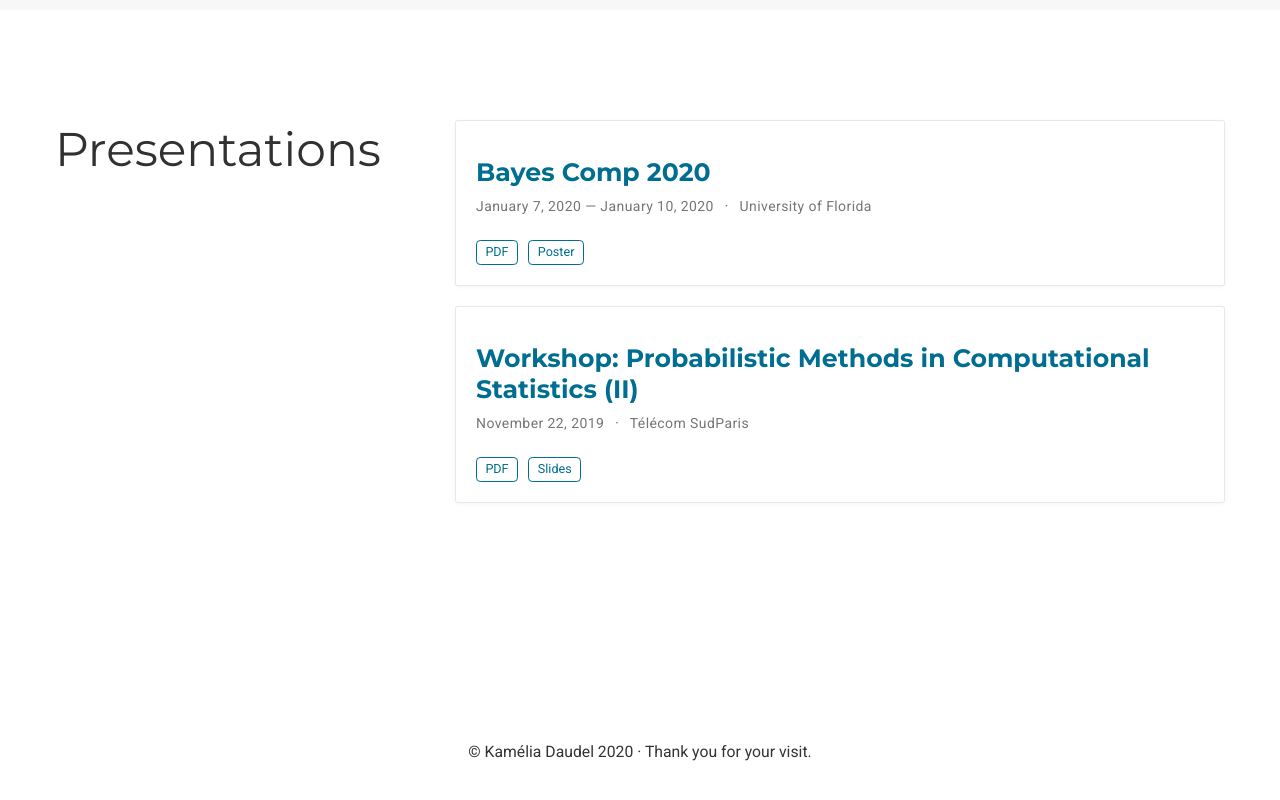
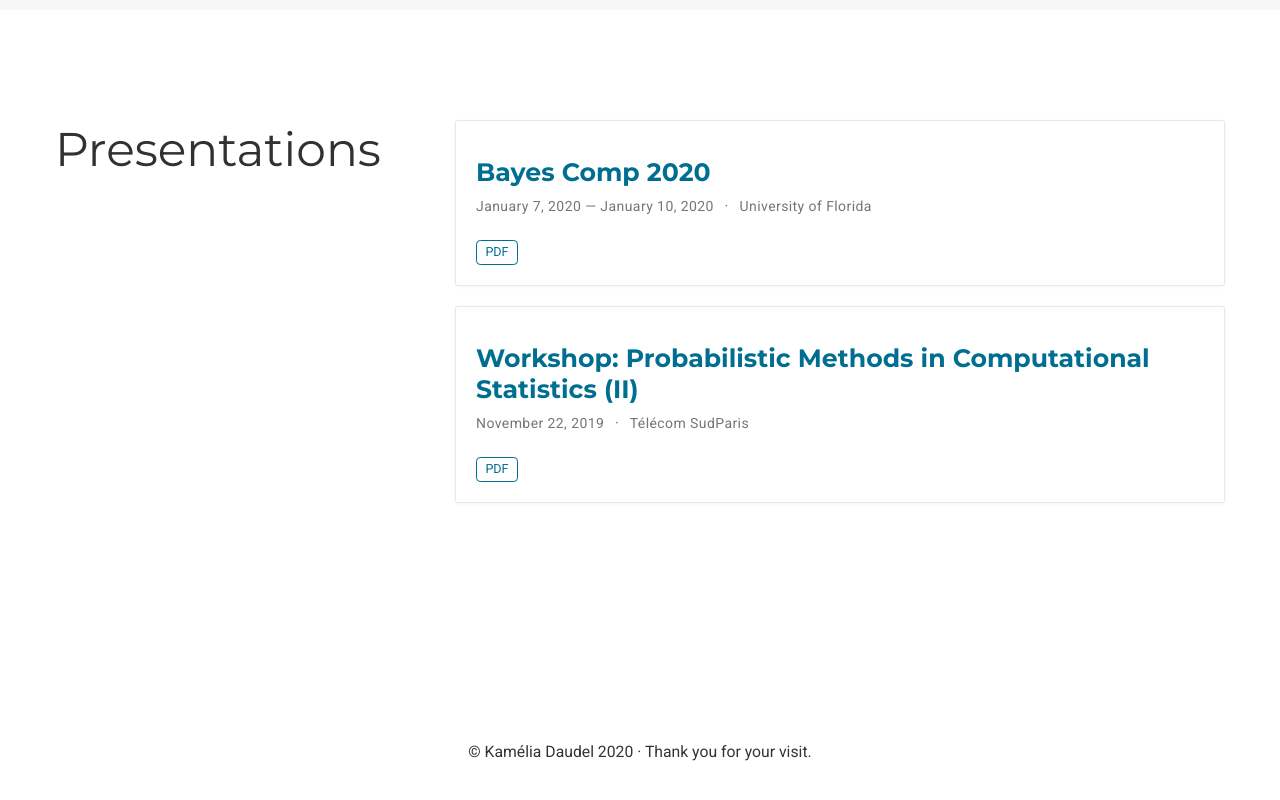
Before and after one commit to kdaudel/kdaudel.github.io, a plain HTML site: page index.html in a window 1280 px wide. Shown: the part 1240-2040 px from the top of the page. Drawn offline with nearby package versions, Linux system fonts and the light colour scheme; some packages are replaced by stand-ins of ours; some icons are missing.

Commit message:
rebuilding site Thu, Jan 23, 2020  9:56:45 PM

```diff
--- a/index.html
+++ b/index.html
@@ -971,14 +971,6 @@
 
 
 
-<a class="btn btn-outline-primary my-1 mr-1 btn-sm" href="/talk/bayescomp/BayesComp.pdf" target="_blank" rel="noopener">
-  Poster
-</a>
-
-
-
-
-
 
 
 
@@ -1059,14 +1051,6 @@
 
 
 
-
-
-
-
-
-<a class="btn btn-outline-primary my-1 mr-1 btn-sm" href="/talk/workshoptsp/WorkshopTSP.pdf" target="_blank" rel="noopener">
-  Slides
-</a>
 
 
 
```
Also changed, not shown: talk/bayescomp/index.html (+0 -8 lines), talk/index.html (+0 -16 lines), talk/workshoptsp/index.html (+0 -8 lines).
